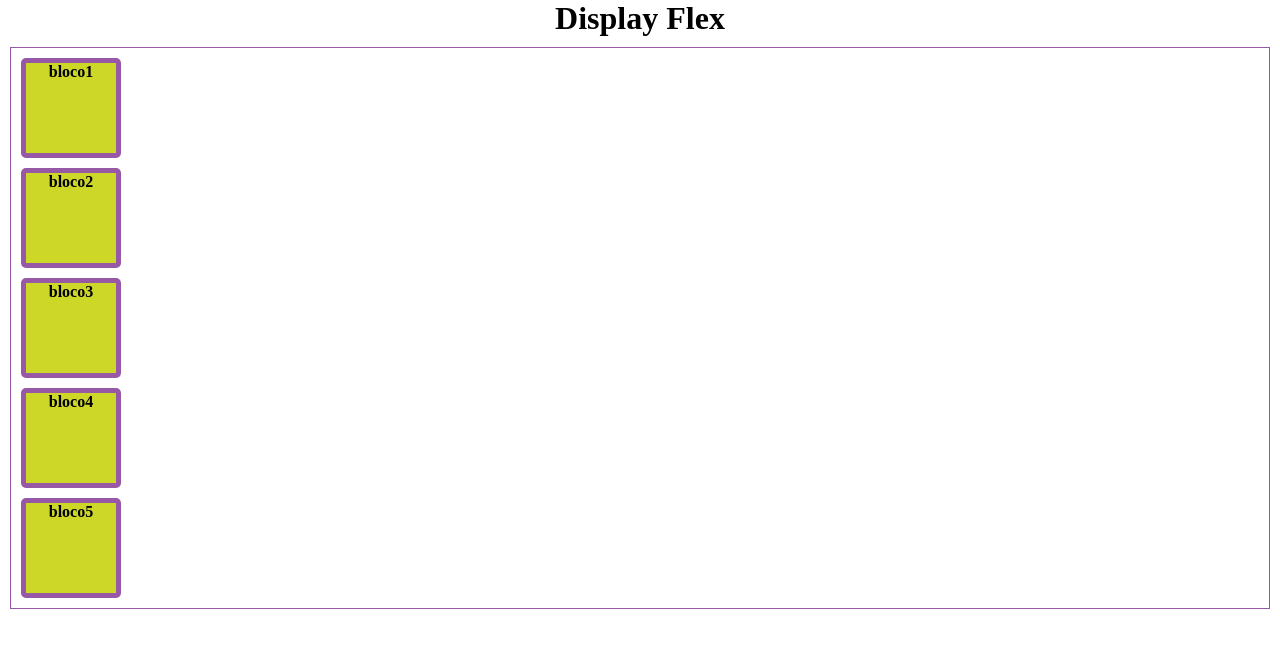
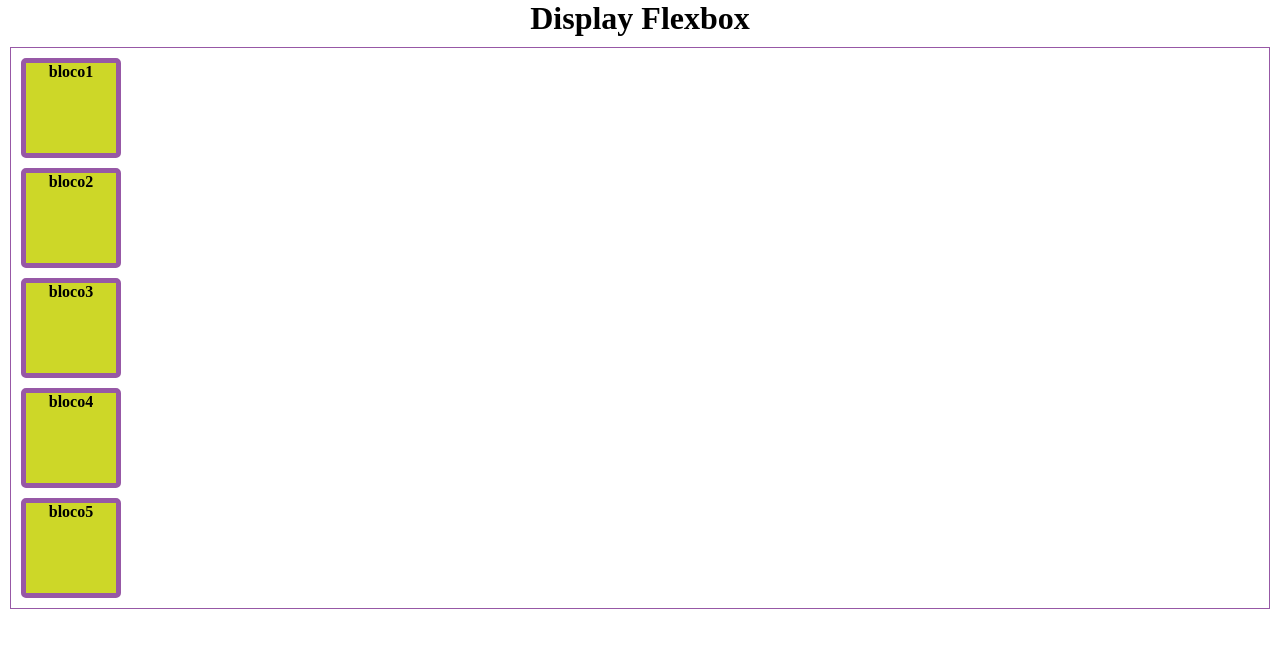
Before and after one commit to emaildemarcosrj/project-git, a plain HTML site: page index.html in a window 1280 px wide. Drawn offline with Linux system fonts and the light colour scheme.

Commit message:
alteração no h1 do projeto

```diff
--- a/index.html
+++ b/index.html
@@ -7,7 +7,7 @@
     <title>Document</title>
 </head>
 <body>
-    <h1> Display Flex </h1>
+    <h1> Display Flexbox </h1>
     <div class="container">
         <div class="block">bloco1</div>
         <div class="block">bloco2</div>
```
